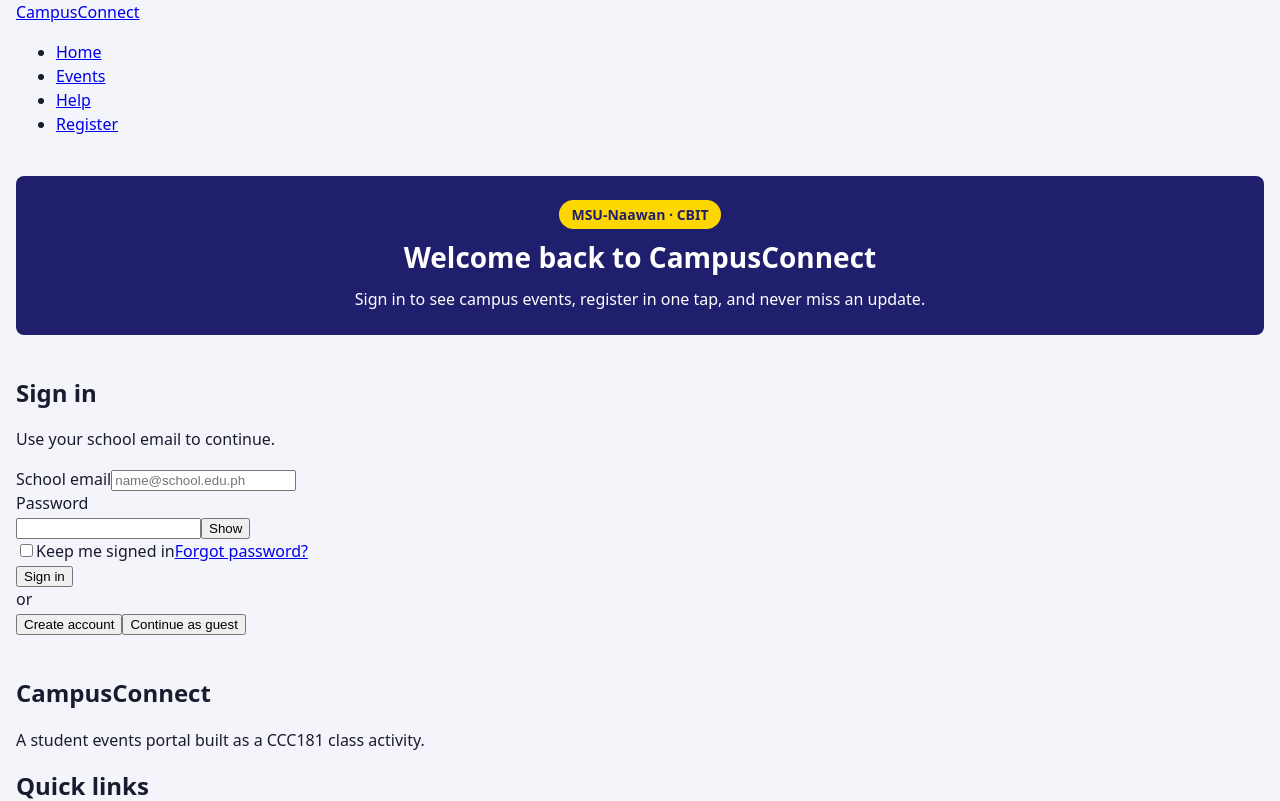
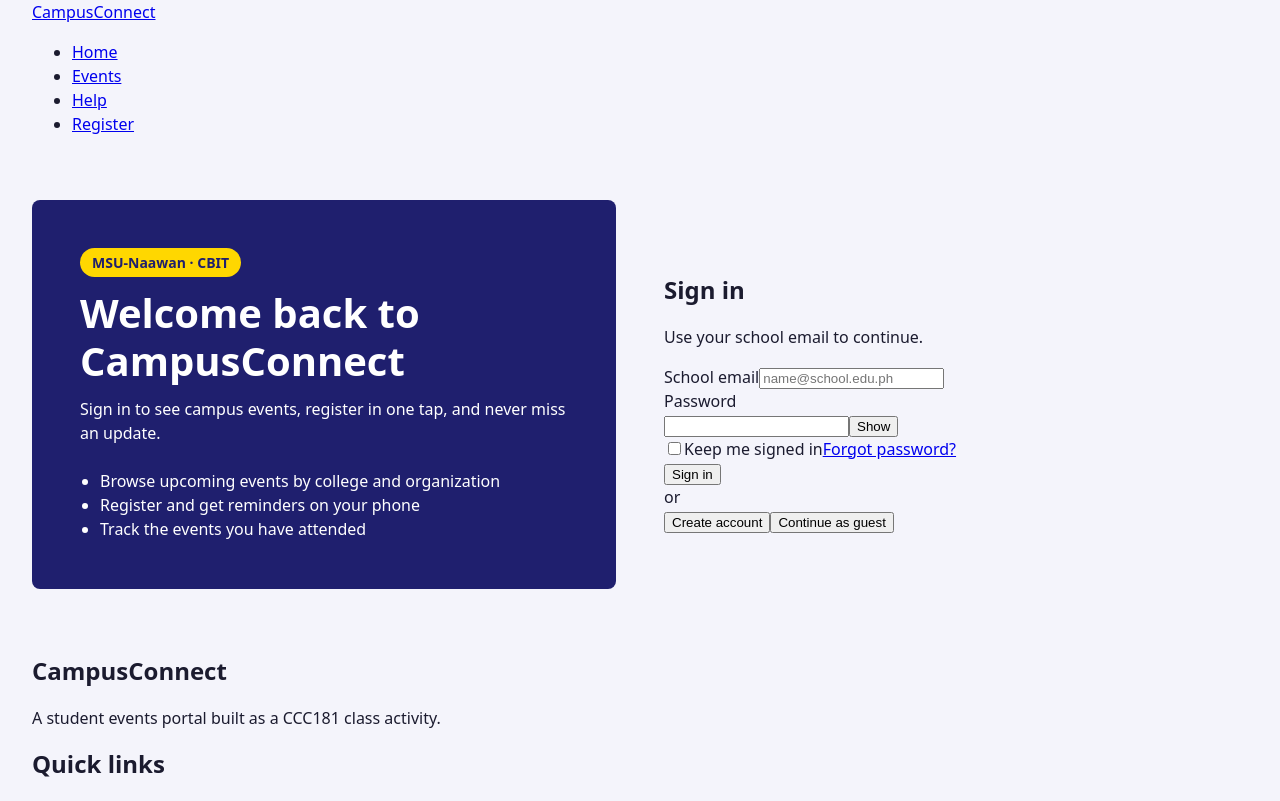
Before and after one commit to leonard-corpuz/ccc181-week10-group11, a React (Vite) app: page / in a window 1280 px wide. Shown: the top 801 px of the page. Built offline with nearby package versions, Linux system fonts and the light colour scheme.

Commit message:
base: 768px padding and 1024px two-column grid

```diff
--- a/src/styles/base.css
+++ b/src/styles/base.css
@@ -48,3 +48,24 @@
 .brand-panel__title { margin: 0 0 0.75rem; font-size: 1.75rem; }
 .brand-panel__text { margin: 0; }
 .brand-panel__perks { display: none; }
+
+@media (min-width: 768px) {
+  .container { padding-inline: 2rem; }
+  .brand-panel { padding: 2rem; }
+}
+
+@media (min-width: 1024px) {
+  .login-layout {
+    grid-template-columns: repeat(2, 1fr); /* brand panel | login card */
+    align-items: center;
+    gap: 3rem;
+    padding-block: 3rem;
+  }
+  .brand-panel { text-align: left; padding: 3rem; }
+  .brand-panel__title { font-size: 2.5rem; }
+  .brand-panel__perks {
+    display: block; /* the extra list is ADDED back */
+    margin: 1.5rem 0 0;
+    padding-left: 1.25rem;
+  }
+}
```
Also changed, not shown: 2 other files (tests, documents, lock files or other folders).
